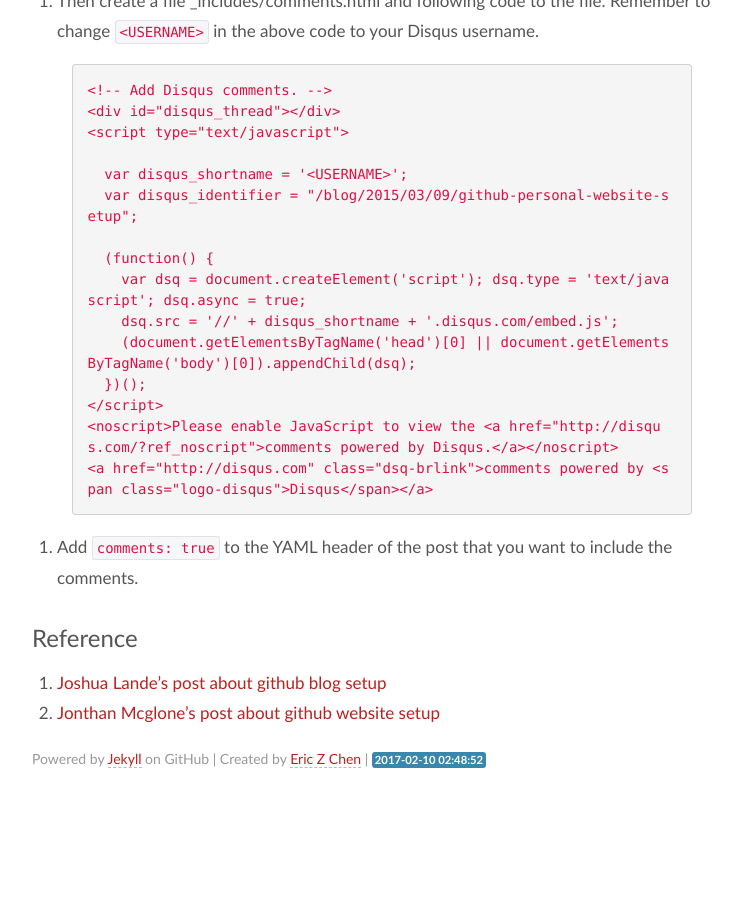
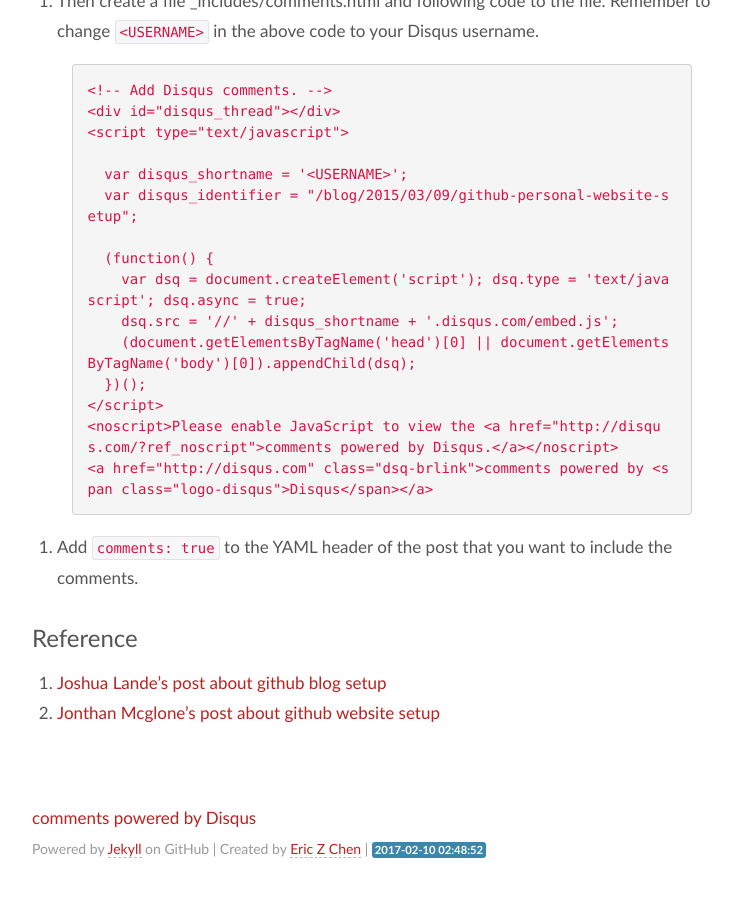
Before and after one commit to chvlyl/chvlyl.github.io, a Jekyll site: the page built from _posts/2015-03-09-github-personal-website-setup.md, in a window 1280 px wide and 900 px high, scrolled down 1608 px. Shown: the top 897 px of the window, without its empty margins (258-999 px from the left). Built offline with Jekyll 4.4.1, drawn with Linux system fonts in a browser that asks for light colours; comment, search, counter and statistics services are not loaded; before the commit the page ends 2418 px from its top, so only the background shows below that.

Commit message:
category

```diff
--- a/_layouts/post.html
+++ b/_layouts/post.html
@@ -10,4 +10,17 @@
 </script>
 <div class="post">
   {{ content }}
+
+  {% if page.categories %}
+  <span class="categories">
+  {% for cat in page.categories %}
+  <a href="{{ site.url }}/categories/#{{ cat }}" title="{{ cat }}">{{ cat }}</a>&nbsp;
+  {% endfor %}
+  </span>
+  {% endif %}
+
+  <h1>&nbsp;&nbsp;&nbsp;&nbsp;</h1>
+
+
+  {% include comments.html %}
 </div>
```
Also changed, not shown: blog/index.html (+9 -4 lines).
